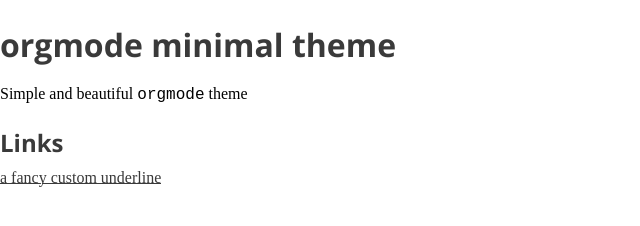
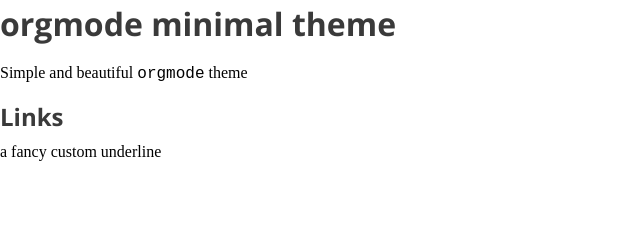
Before and after one commit to caffo/org-minimal-html-theme, a website: page index.html in a window 1280 px wide. Shown: the whole page, without its empty margins (0-640 px from the left). Drawn offline with nearby package versions, Linux system fonts and the light colour scheme; files that its build step writes are made by us from their sources.

Commit message:
feat(reset): add base styles
Add style for base elements.

```diff
--- /dev/null
+++ b/src/styles/base.css
@@ -0,0 +1,18 @@
+html {
+  box-sizing: border-box;
+  font-size: var(--font-size-base);
+}
+
+*,
+*::before,
+*::after {
+  box-sizing: inherit;
+}
+
+body {
+  font-family: var(--font-family-serif);
+  font-size: var(--font-size);
+  line-height: var(--line-height);
+  color: var(--color);
+  background-color: var(--color-bg);
+}
--- a/src/styles/links.css
+++ b/src/styles/links.css
@@ -3,14 +3,6 @@
  Links
  ==============================================================================
 */
-
-:root {
-  --link-shadow: -1px -1px 0 #FFF, -1px -1px 0 #FFF, -1px -1px 0 #FFF;
-  --link-shadow-offset-x: 2px;
-  --link-shadow-offset-y: 3px;
-  --link-color: var(--color);
-  --link-color-underline: color(var(--color) alpha(-20%));
-}
 
 a {
   color: var(--link-color);
--- a/src/styles/typography.css
+++ b/src/styles/typography.css
@@ -9,6 +9,7 @@ h1, h2, h3, h4, h5, h6 {
   font-weight: var(--headings-font-weight);
   line-height: var(--headings-line-height);
   color: var(--headings-color);
+  margin-top: 0;
   margin-bottom: var(--headings-margin-bottom);
 }
 
--- a/src/styles/variables.css
+++ b/src/styles/variables.css
@@ -1,12 +1,12 @@
 :root {
   /* Global */
-  --font-size: 16px;
+  --font-size-base: 16px;
+  --font-size: 1rem;
   --line-height: 1.5;
 
   /* Colors */
   --color: #3A3A3A;
   --color-bg: #FFF;
-  --color-transparent: rgba(0, 0, 0, 0);
 
   /* Typography scale */
   --h1: 2rem;
@@ -31,5 +31,6 @@
   --headings-font-weight: var(--font-weight-bold);
   --headings-line-height: var(--line-height);
   --headings-color: var(--color);
-  --headings-margin-bottom: 0.5rem;
+  --headings-margin-bottom: calc(var(--font-size) * 0.5);
+
 }
```
